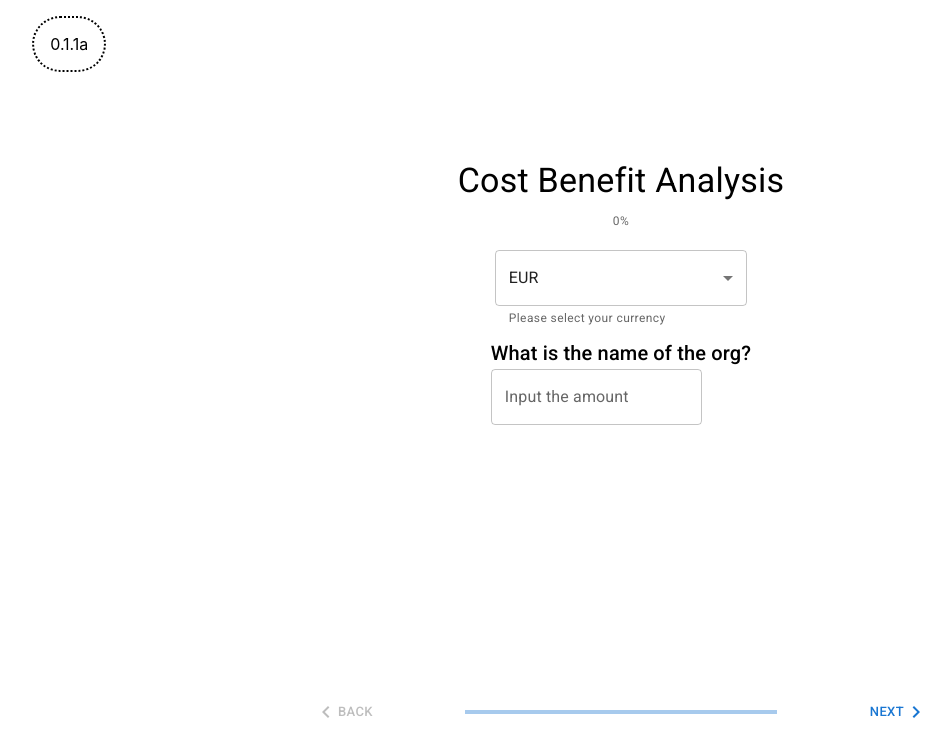
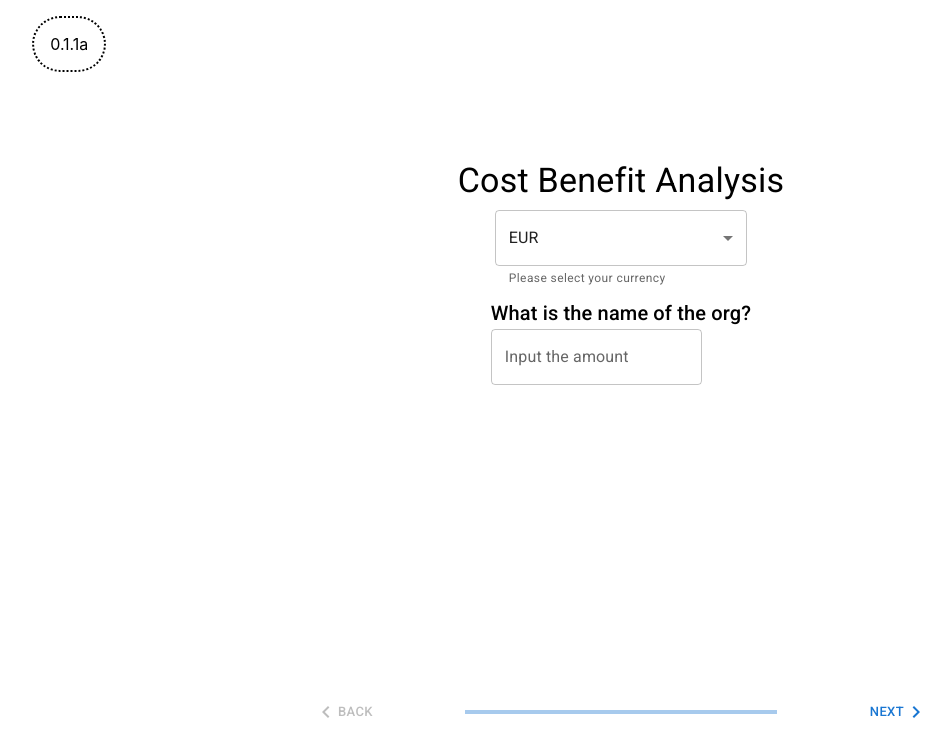
Before and after one commit to dfxe/c-b-analysis-expert, a Next.js app in the folder c-b-analysis-expert/: page / in a window 1280 px wide. Shown: the top 756 px of the page, without its empty margins (19-970 px from the left). Built offline with nearby package versions, Linux system fonts and the light colour scheme.

Commit message:
Remove circular overall progress

```diff
--- a/c-b-analysis-expert/components/survey/OverallProgress.tsx
+++ /dev/null
@@ -1,41 +0,0 @@
-import React from "react";
-import CircularProgress, {
-  CircularProgressProps,
-} from "@mui/material/CircularProgress";
-import Typography from "@mui/material/Typography";
-import Box from "@mui/material/Box";
-import { useProgressNumber } from "../contexts/ProgressProvider";
-
-function CircularProgressWithLabel(
-  props: CircularProgressProps & { value: number }
-) {
-  return (
-    <Box sx={{ position: "relative", display: "inline-flex" }}>
-      <CircularProgress variant="determinate" {...props} />
-      <Box
-        sx={{
-          top: 0,
-          left: 0,
-          bottom: 0,
-          right: 0,
-          position: "absolute",
-          display: "flex",
-          alignItems: "center",
-          justifyContent: "center",
-        }}
-      >
-        <Typography
-          variant="caption"
-          component="div"
-          color="text.secondary"
-        >{`${Math.round(props.value)}%`}</Typography>
-      </Box>
-    </Box>
-  );
-}
-
-export default function OverallProgress() {
-  const progress = useProgressNumber();
-
-  return <CircularProgressWithLabel value={progress.getter} />;
-}
--- a/c-b-analysis-expert/components/survey/Survey.tsx
+++ b/c-b-analysis-expert/components/survey/Survey.tsx
@@ -5,7 +5,6 @@ import "@fontsource/roboto/500.css";
 import "@fontsource/roboto/700.css";
 import CurrencySelect from "./CurrencySelect";
 import OverallProgress from "./OverallProgress";
-import { useProgressNumber } from "../contexts/ProgressProvider";
 import SubmitEntry from "./SubmitEntry";
 import FormQuestion from "./FormQuestion";
 import Typography from "@mui/material/Typography";
@@ -53,8 +52,6 @@ const Survey = () => {
         Cost Benefit Analysis
       </Typography>
 
-      <OverallProgress />
-
       <CurrencySelect></CurrencySelect>
 
       <FormQuestion question="What is the name of the org?" />
```
